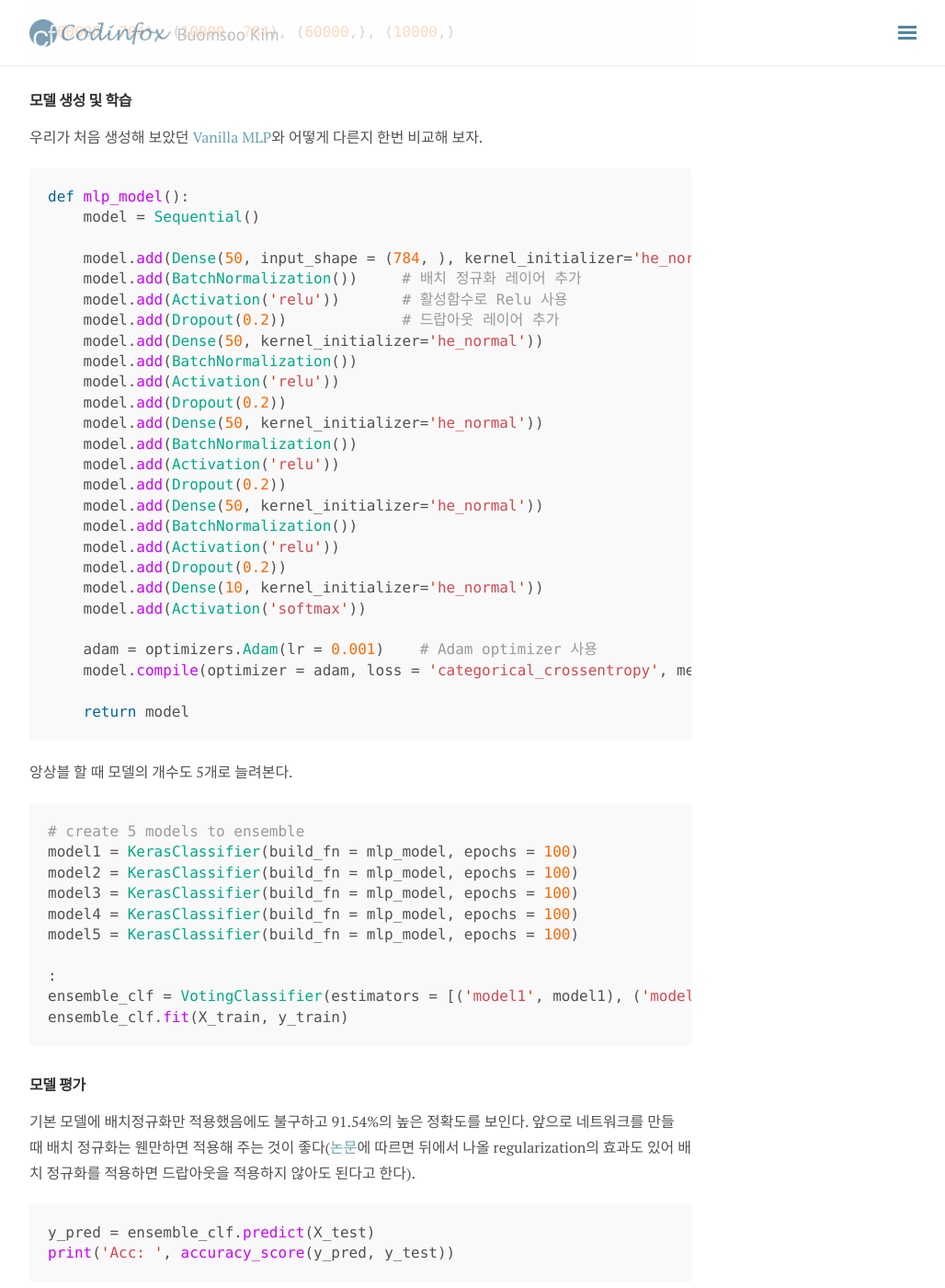
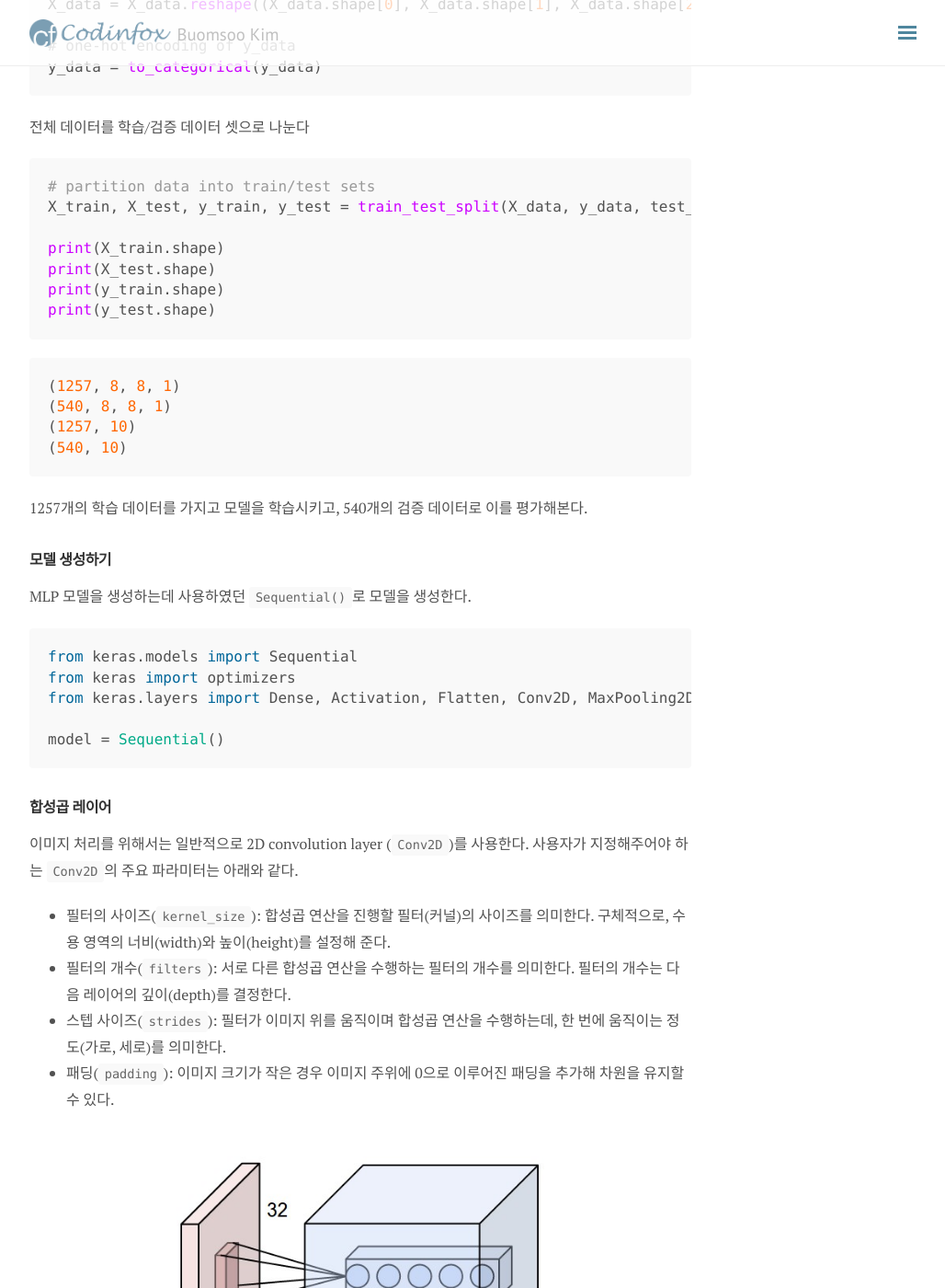
Before and after one commit to buomsoo-kim/buomsoo-kim.github.io, a Jekyll site: the page built from _posts/2018-04-25-Easy-deep-learning-with-Keras-6.md.md, in a window 1280 px wide and 1400 px high, scrolled down 3250 px. Shown: the whole window at 92% size, without its empty margins (248-1276 px from the left). Built offline with Jekyll 4.4.1, drawn with Linux system fonts in a browser that asks for light colours; nearby versions of some CDN libraries; some of the changed text lies outside the part shown.

Commit message:
add files

````diff
--- a/_posts/2018-04-25-Easy-deep-learning-with-Keras-6.md.md
+++ b/_posts/2018-04-25-Easy-deep-learning-with-Keras-6.md.md
@@ -1,17 +1,15 @@
 ---
 layout: post
-title: 케라스와 함께하는 쉬운 딥러닝 (6) - 뉴럴 네트워크의 학습 과정 개선하기
+title: 케라스와 함께하는 쉬운 딥러닝 (8) - 간단한 합성곱 신경망(CNN) 모델 만들기
 category: Keras
 tags: [Python, Keras, Deep Learning, 케라스]
 ---
 
-# 다층 퍼셉트론 6 (Improving techniques for training neural networks 3)
+# 간단한 합성곱 신경망(CNN) 모델 만들기 (Basic CNN)
 
-Objective: 인공신경망 모델을 효율적으로 학습시키기 위한 개선 방법들에 대해 학습한다.
+Objective: 케라스로 간단한 합성곱 신경망 모델을 만들어 본다.
 
-
-
-[지지난 포스팅](https://buomsoo-kim.github.io/keras/2018/04/22/Easy-deep-learning-with-Keras-4.md/)과 [지난 포스팅](https://buomsoo-kim.github.io/keras/2018/04/22/Easy-deep-learning-with-Keras-4.md/)에서 뉴럴 네트워크의 학습 과정을 개선하기 위한 아래의 여섯 가지 방법에 대해서 알아보았다.
+[지난 포스팅](https://buomsoo-kim.github.io/keras/2018/04/25/Easy-deep-learning-with-Keras-6.md/)에서 뉴럴 네트워크의 학습 과정을 개선하기 위한 7가지 방법을 모두 적용한 MLP 모델을 생성해 보았다. 그 7가지 방법은 아래와 같다.
 
 - 가중치 초기화(Weight Initialization)
 - 활성함수(Activation Function)
@@ -19,137 +17,205 @@
 - 배치 정규화(Batch Normalization)
 - 드랍아웃(Dropout)
 - 앙상블(Model Ensemble)
+- 학습 데이터 추가(More training data)
 
-여기에 덧붙여, 지난번 포스팅에서는 학습 시간을 단축시키기 위하여 1/3의 학습 데이터만 가지고 학습을 시켰는데, 이번 포스팅에서는 전체 학습데이터를 가지고 신경망 모델을 학습 후 검증해 보자.
+최종적으로 개선된 MLP 모델은 MNIST 데이터셋에서 98%가 넘는 정확도를 보여주었다.
 
-### MNIST 데이터 셋 불러오기
+이번 포스팅부터는 이미지 데이터를 인식하는데 흔히 쓰이는 합성곱 신경망(CNN) 모델에 대해서 알아보자.
+
+## 합성곱 신경망
+
+CNN은 MLP에 합성곱 레이어(convolution layer)와 풀링 레이어(pooling layer)라는 고유의 구조를 더한 뉴럴 네트워크라고 할 수 있다.
+
+- 합성곱 레이어: 필터(filter), 혹은 커널(kernel)이라고 하는 작은 수용 영역(receptive field)을 통해 데이터를 인식한다.
+- 풀링 레이어: 특정 영역에서 최대값만 추출하거나, 평균값을 추출하여 차원을 축소하는 역할을 한다.
+
+<p align = "center"><br>
+<img src ="/data/images/2018-04-26/cnn.png" width = "600px"/>
+</p>
+
+CNN은 MLP나 뒤에서 나올 순환형 신경망(RNN)에 비해 학습해야 할 파라미터의 개수가 상대적으로 적어 학습이 빠르다는 장점이 있다.
+
+2013년에 [AlexNet](https://papers.nips.cc/paper/4824-imagenet-classification-with-deep-convolutional-neural-networks.pdf)이 제안되어 ImageNet 대회에서 획기적인 성적을 낸 이후로 CNN에 대한 연구가 활발히 되어 이제는 이미지 인식 뿐 아니라 [자연어처리](http://www.aclweb.org/anthology/D14-1181)에도 흔히 쓰이며, [CNN의 학습 과정을 해석]((https://arxiv.org/abs/1311.2901))하고 [시각화](https://distill.pub/2017/feature-visualization/)하려는 시도도 자주 등장하고 있다.
+
+### Digits 데이터 셋 불러오기
+
+이번에는 MNIST와 비슷한 형태지만 데이터셋의 크기가 작은 ```scikit-learn```의 digits 데이터 셋을 활용해 보자.
+
+- [Doc](http://scikit-learn.org/stable/auto_examples/datasets/plot_digits_last_image.html)
 
 ```python
-# 케라스에 내장된 mnist 데이터 셋을 함수로 불러와 바로 활용 가능하다
-from keras.datasets import mnist
+#
+import numpy as np
 import matplotlib.pyplot as plt
 
-(X_train, y_train), (X_test, y_test) = mnist.load_data()
+from sklearn import datasets
+from sklearn.model_selection import train_test_split
+from keras.utils.np_utils import to_categorical
 ```
 
 ```python
-plt.imshow(X_train[0])    # show first number in the dataset
+data = datasets.load_digits()
+plt.imshow(data.images[0])    # show first number in the dataset
 plt.show()
-print('Label: ', y_train[0])
+print('label: ', data.target[0])
 ```
+
 <p align = "center"><br>
-<img src ="/data/images/2018-04-22/2.png" width = "400px"/>
+<img src ="/data/images/2018-04-26/1.png" width = "400px"/>
 </p>
 
 ```python
-plt.imshow(X_test[0])    # show first number in the dataset
+label:  0   # 첫 번째 데이터 인스턴스의 라벨(클래스)는 0이다
+```
+
+Digits 데이터 인스턴스의 개수는 총 1797 개이며, 데이터의 모양은 8 X 8이다.
+
+```python
+# shape of data
+print(X_data.shape)    # (8 X 8) format
+print(y_data.shape)
+```
+
+```python
+(1797, 8, 8)
+(1797,)
+```
+
+### 데이터 셋 전처리
+
+데이터의 모양을 바꾼다. X 데이터는 (3차원으로 바꿔) 차원을 하나 늘리고, Y 데이터는 one-hot 인코딩을 해준다.
+
+```python
+# reshape X_data into 3-D format
+# note that this follows image format of Tensorflow backend
+X_data = X_data.reshape((X_data.shape[0], X_data.shape[1], X_data.shape[2], 1))
+
+# one-hot encoding of y_data
+y_data = to_categorical(y_data)
+```
+
+전체 데이터를 학습/검증 데이터 셋으로 나눈다
+
+```python
+# partition data into train/test sets
+X_train, X_test, y_train, y_test = train_test_split(X_data, y_data, test_size = 0.3, random_state = 777)
+
+print(X_train.shape)
+print(X_test.shape)
+print(y_train.shape)
+print(y_test.shape)
+```
+
+```python
+(1257, 8, 8, 1)
+(540, 8, 8, 1)
+(1257, 10)
+(540, 10)
+```
+
+1257개의 학습 데이터를 가지고 모델을 학습시키고, 540개의 검증 데이터로 이를 평가해본다.
+
+### 모델 생성하기
+
+MLP 모델을 생성하는데 사용하였던 ```Sequential()```로 모델을 생성한다.
+
+```python
+from keras.models import Sequential
+from keras import optimizers
+from keras.layers import Dense, Activation, Flatten, Conv2D, MaxPooling2D
+
+model = Sequential()
+```
+
+### 합성곱 레이어
+
+이미지 처리를 위해서는 일반적으로 2D convolution layer (```Conv2D```)를 사용한다. 사용자가 지정해주어야 하는 ```Conv2D```의 주요 파라미터는 아래와 같다.
+
+- 필터의 사이즈(```kernel_size```): 합성곱 연산을 진행할 필터(커널)의 사이즈를 의미한다. 구체적으로, 수용 영역의 너비(width)와 높이(height)를 설정해 준다.
+- 필터의 개수(```filters```): 서로 다른 합성곱 연산을 수행하는 필터의 개수를 의미한다. 필터의 개수는 다음 레이어의 깊이(depth)를 결정한다.
+- 스텝 사이즈(```strides```): 필터가 이미지 위를 움직이며 합성곱 연산을 수행하는데, 한 번에 움직이는 정도(가로, 세로)를 의미한다.
+- 패딩(```padding```): 이미지 크기가 작은 경우 이미지 주위에 0으로 이루어진 패딩을 추가해 차원을 유지할 수 있다.
+
+<p align = "center"><br>
+<img src ="/data/images/2018-04-26/1.jpg" width = "400px"/>
+</p>
+
+
+```python
+model.add(Conv2D(input_shape = (X_data.shape[1], X_data.shape[2], X_data.shape[3]), filters = 10, kernel_size = (3,3), strides = (1,1), padding = 'valid'))
+```
+
+### 활성함수
+
+MLP와 동일하게 ReLU 활성함수를 사용한다
+
+```python
+model.add(Activation('relu'))
+```
+
+### 풀링 레이어
+
+일반적으로 이미지 인식을 위해서는 맥스 풀링(max pooling), 혹은 애버리지 풀링(average pooling)이 사용되며 특정 영역을 묘사하는 대표값을 뽑아 파라미터의 수를 줄여주는 역할을 한다
+
+<p align = "center"><br>
+<img src ="/data/images/2018-04-26/2.jpg" width = "400px"/>
+</p>
+
+```python
+model.add(MaxPooling2D(pool_size = (2,2)))
+```
+
+### 완전 연결 레이어(Dense 혹은 fully-connected layer)
+
+CNN의 마지막 단에 MLP와 동일한 완전 연결 레이어를 넣을 수도 있고, 넣지 않을 수도 있다.
+
+MLP로 연결하기 전에 3차원의 데이터의 차원을 줄이기 위해 ```Flatten()``` 을 추가해 주는것에 유의하자.
+
+```python
+model.add(Flatten())
+model.add(Dense(50, activation = 'relu'))
+model.add(Dense(10, activation = 'softmax'))     ### 이미지를 분류하기 위한 마지막 레이어
+```
+
+### 모델 컴파일 및 학습
+
+모델을 컴파일하고 학습을 진행시킨다.
+
+```python
+adam = optimizers.Adam(lr = 0.001)
+model.compile(loss = 'categorical_crossentropy', optimizer = adam, metrics = ['accuracy'])
+history = model.fit(X_train, y_train, batch_size = 50, validation_split = 0.2, epochs = 100, verbose = 0)
+```
+
+모델 학습 과정을 시각화해본다. 빠르게 정확도가 올라가는 것으로 보아 학습이 잘 되는 것 같다.
+
+```python
+plt.plot(history.history['acc'])
+plt.plot(history.history['val_acc'])
+plt.legend(['training', 'validation'], loc = 'upper left')
 plt.show()
-print('Label: ', y_test[0])
 ```
 
 <p align = "center"><br>
-<img src ="/data/images/2018-04-22/3.png" width = "400px"/>
+<img src ="/data/images/2018-04-26/2.png" width = "300px"/>
 </p>
-
-### 데이터 셋 전처리
-
-앞서 언급했다시피, MNIST 데이터는 흑백 이미지 형태로, 2차원 행렬(28 X 28)과 같은 형태라고 할 수 있다.
-
-<p align = "center"><br>
-<img src ="https://www.tensorflow.org/versions/r1.1/images/MNIST-Matrix.png" width = "600px"/>
-</p>
-
-하지만 이와 같은 이미지 형태는 우리가 지금 활용하고자 하는 다층 퍼셉트론 모델에는 적합하지 않다. 다층 퍼셉트론은 죽 늘어놓은 1차원 벡터와 같은 형태의 데이터만 받아들일 수 있기 때문이다. 그러므로 우리는 28 X 28의 행렬 형태의 데이터를 재배열(reshape)해 784 차원의 벡터로 바꾼다.
-
-```python
-from keras.utils.np_utils import to_categorical
-from sklearn.model_selection import train_test_split
-
-# reshaping X data: (n, 28, 28) => (n, 784)
-X_train = X_train.reshape((X_train.shape[0], -1))
-X_test = X_test.reshape((X_test.shape[0], -1))
-
-
-# 타겟 변수를 one-hot encoding 한다
-y_train = to_categorical(y_train)
-y_test = to_categorical(y_test)
-
-print(X_train.shape, X_test.shape, y_train.shape, y_test.shape)
-```
-
-아래에 보다시피 이번에는 6만개의 학습 데이터를 가지고 모델을 학습시키고, 1만개의 데이터를 가지고 학습 결과를 검증해 본다.
-
-```python
-(60000, 784), (10000, 784), (60000,), (10000,)
-```
-
-### 모델 생성 및 학습
-
-우리가 처음 생성해 보았던 [Vanilla MLP](https://buomsoo-kim.github.io/keras/2018/04/22/Easy-deep-learning-with-Keras-3.md/)와 어떻게 다른지 한번 비교해 보자.
-
-```python
-def mlp_model():
-    model = Sequential()
-
-    model.add(Dense(50, input_shape = (784, ), kernel_initializer='he_normal'))   # 가중치 초기화 방식 변경
-    model.add(BatchNormalization())     # 배치 정규화 레이어 추가
-    model.add(Activation('relu'))       # 활성함수로 Relu 사용
-    model.add(Dropout(0.2))             # 드랍아웃 레이어 추가
-    model.add(Dense(50, kernel_initializer='he_normal'))
-    model.add(BatchNormalization())
-    model.add(Activation('relu'))
-    model.add(Dropout(0.2))
-    model.add(Dense(50, kernel_initializer='he_normal'))
-    model.add(BatchNormalization())
-    model.add(Activation('relu'))
-    model.add(Dropout(0.2))
-    model.add(Dense(50, kernel_initializer='he_normal'))
-    model.add(BatchNormalization())
-    model.add(Activation('relu'))
-    model.add(Dropout(0.2))
-    model.add(Dense(10, kernel_initializer='he_normal'))
-    model.add(Activation('softmax'))
-
-    adam = optimizers.Adam(lr = 0.001)    # Adam optimizer 사용
-    model.compile(optimizer = adam, loss = 'categorical_crossentropy', metrics = ['accuracy'])
-
-    return model
-```
-
-앙상블 할 때 모델의 개수도 5개로 늘려본다.
-
-```python
-# create 5 models to ensemble
-model1 = KerasClassifier(build_fn = mlp_model, epochs = 100)
-model2 = KerasClassifier(build_fn = mlp_model, epochs = 100)
-model3 = KerasClassifier(build_fn = mlp_model, epochs = 100)
-model4 = KerasClassifier(build_fn = mlp_model, epochs = 100)
-model5 = KerasClassifier(build_fn = mlp_model, epochs = 100)
-
-:
-ensemble_clf = VotingClassifier(estimators = [('model1', model1), ('model2', model2), ('model3', model3), ('model4', model4), ('model5', model5)], voting = 'soft')
-ensemble_clf.fit(X_train, y_train)
-```
 
 ### 모델 평가
 
-기본 모델에 배치정규화만 적용했음에도 불구하고 91.54%의 높은 정확도를 보인다. 앞으로 네트워크를 만들 때 배치 정규화는 웬만하면 적용해 주는 것이 좋다([논문](https://arxiv.org/abs/1502.03167)에 따르면 뒤에서 나올 regularization의 효과도 있어 배치 정규화를 적용하면 드랍아웃을 적용하지 않아도 된다고 한다).
+검증 데이터로 모델을 평가해본다
 
 ```python
-y_pred = ensemble_clf.predict(X_test)
-print('Acc: ', accuracy_score(y_pred, y_test))
+results = model.evaluate(X_test, y_test)
+print('Test accuracy: ', results[1])
 ```
 
 ```python
-Acc:  0.9801
+Test accuracy:  0.972222222222
 ```
 
-최종 결과로 98%가 넘는 높은 정확도를 기록하였다. 모델 구조(복잡도나 크기)는 바꾸지 않았음에도 불구하고 아무런 개선 사항도 적용하지 않은 [Vanilla MLP](https://buomsoo-kim.github.io/keras/2018/04/22/Easy-deep-learning-with-Keras-3.md/)가 20% 정도의 정확도를 기록했던 것과 비교하면 괄목할 만한 성과이다.
-
-일반적으로 뉴럴 네트워크를 학습시킬 때에는 여기서 나온 <strong>7가지 학습 개선 방법(가중치 초기화, 활성함수, 최적화, 배치 정규화, 드랍아웃, 앙상블, 학습 데이터 추가)</strong>을 모두 총동원하여 정확도(혹은 정밀도, 재현율, ROC 등)를 조금이라도 높이기 위해서 노력한다. 즉, 최소한 현업에 적용할 만한 뉴럴 네트워크를 만들 때 여기서 나온 방법은 모두 활용을 해볼만한 가치가 있다는 얘기다. 물론 어떤 상황에 어떤 방식이 유효할지는 그때그때 다르기 때문에 최적화된 결과를 위해서는 삽질을 통해 실험을 많이 해봐야 한다... (*데이터 사이언스의 8할은 노가다이다*)
-
-이제 다음 포스팅에서는 이미지 데이터를 학습하는 데 최적화된 모델로 알려져 있는 합성곱 신경망(CNN; Convolutional Neural Networks)에 대해서 알아 보자!
+최종 결과로 97%가 넘는 높은 정확도를 기록하였다. 가장 간단한 형태의 CNN을 구현했음에도 불구하고 상당히 정확히 숫자를 분류해내는 것을 알 수 있다. 이제 다음 포스팅부터는 CNN에 대해서 더 자세히 알아보자.
 
 # 전체 코드
 
-본 실습의 전체 코드는 [여기](https://github.com/buomsoo-kim/Easy-deep-learning-with-Keras/blob/master/1.%20MLP/3-Advanced-MLP-2/2-Advanced-MLP-2.ipynb)에서 열람하실 수 있습니다!
+본 실습의 전체 코드는 [여기](https://github.com/buomsoo-kim/Easy-deep-learning-with-Keras/blob/master/2.%20CNN/1-Basic-CNN/1-basic-cnn.ipynb)에서 열람하실 수 있습니다!
--- /dev/null
+++ b/_posts/2018-04-26-Easy-deep-learning-with-Keras-7.md.md
@@ -0,0 +1,155 @@
+---
+layout: post
+title: 케라스와 함께하는 쉬운 딥러닝 (6) - 뉴럴 네트워크의 학습 과정 개선하기
+category: Keras
+tags: [Python, Keras, Deep Learning, 케라스]
+---
+
+# 다층 퍼셉트론 6 (Improving techniques for training neural networks 3)
+
+Objective: 인공신경망 모델을 효율적으로 학습시키기 위한 개선 방법들에 대해 학습한다.
+
+
+
+[지지난 포스팅](https://buomsoo-kim.github.io/keras/2018/04/22/Easy-deep-learning-with-Keras-4.md/)과 [지난 포스팅](https://buomsoo-kim.github.io/keras/2018/04/22/Easy-deep-learning-with-Keras-4.md/)에서 뉴럴 네트워크의 학습 과정을 개선하기 위한 아래의 여섯 가지 방법에 대해서 알아보았다.
+
+- 가중치 초기화(Weight Initialization)
+- 활성함수(Activation Function)
+- 최적화(Optimization)
+- 배치 정규화(Batch Normalization)
+- 드랍아웃(Dropout)
+- 앙상블(Model Ensemble)
+
+여기에 덧붙여, 지난번 포스팅에서는 학습 시간을 단축시키기 위하여 1/3의 학습 데이터만 가지고 학습을 시켰는데, 이번 포스팅에서는 전체 학습데이터를 가지고 신경망 모델을 학습 후 검증해 보자.
+
+### MNIST 데이터 셋 불러오기
+
+```python
+# 케라스에 내장된 mnist 데이터 셋을 함수로 불러와 바로 활용 가능하다
+from keras.datasets import mnist
+import matplotlib.pyplot as plt
+
+(X_train, y_train), (X_test, y_test) = mnist.load_data()
+```
+
+```python
+plt.imshow(X_train[0])    # show first number in the dataset
+plt.show()
+print('Label: ', y_train[0])
+```
+<p align = "center"><br>
+<img src ="/data/images/2018-04-22/2.png" width = "400px"/>
+</p>
+
+```python
+plt.imshow(X_test[0])    # show first number in the dataset
+plt.show()
+print('Label: ', y_test[0])
+```
+
+<p align = "center"><br>
+<img src ="/data/images/2018-04-22/3.png" width = "400px"/>
+</p>
+
+### 데이터 셋 전처리
+
+앞서 언급했다시피, MNIST 데이터는 흑백 이미지 형태로, 2차원 행렬(28 X 28)과 같은 형태라고 할 수 있다.
+
+<p align = "center"><br>
+<img src ="https://www.tensorflow.org/versions/r1.1/images/MNIST-Matrix.png" width = "600px"/>
+</p>
+
+하지만 이와 같은 이미지 형태는 우리가 지금 활용하고자 하는 다층 퍼셉트론 모델에는 적합하지 않다. 다층 퍼셉트론은 죽 늘어놓은 1차원 벡터와 같은 형태의 데이터만 받아들일 수 있기 때문이다. 그러므로 우리는 28 X 28의 행렬 형태의 데이터를 재배열(reshape)해 784 차원의 벡터로 바꾼다.
+
+```python
+from keras.utils.np_utils import to_categorical
+from sklearn.model_selection import train_test_split
+
+# reshaping X data: (n, 28, 28) => (n, 784)
+X_train = X_train.reshape((X_train.shape[0], -1))
+X_test = X_test.reshape((X_test.shape[0], -1))
+
+
+# 타겟 변수를 one-hot encoding 한다
+y_train = to_categorical(y_train)
+y_test = to_categorical(y_test)
+
+print(X_train.shape, X_test.shape, y_train.shape, y_test.shape)
+```
+
+아래에 보다시피 이번에는 6만개의 학습 데이터를 가지고 모델을 학습시키고, 1만개의 데이터를 가지고 학습 결과를 검증해 본다.
+
+```python
+(60000, 784), (10000, 784), (60000,), (10000,)
+```
+
+### 모델 생성 및 학습
+
+우리가 처음 생성해 보았던 [Vanilla MLP](https://buomsoo-kim.github.io/keras/2018/04/22/Easy-deep-learning-with-Keras-3.md/)와 어떻게 다른지 한번 비교해 보자.
+
+```python
+def mlp_model():
+    model = Sequential()
+
+    model.add(Dense(50, input_shape = (784, ), kernel_initializer='he_normal'))   # 가중치 초기화 방식 변경
+    model.add(BatchNormalization())     # 배치 정규화 레이어 추가
+    model.add(Activation('relu'))       # 활성함수로 Relu 사용
+    model.add(Dropout(0.2))             # 드랍아웃 레이어 추가
+    model.add(Dense(50, kernel_initializer='he_normal'))
+    model.add(BatchNormalization())
+    model.add(Activation('relu'))
+    model.add(Dropout(0.2))
+    model.add(Dense(50, kernel_initializer='he_normal'))
+    model.add(BatchNormalization())
+    model.add(Activation('relu'))
+    model.add(Dropout(0.2))
+    model.add(Dense(50, kernel_initializer='he_normal'))
+    model.add(BatchNormalization())
+    model.add(Activation('relu'))
+    model.add(Dropout(0.2))
+    model.add(Dense(10, kernel_initializer='he_normal'))
+    model.add(Activation('softmax'))
+
+    adam = optimizers.Adam(lr = 0.001)    # Adam optimizer 사용
+    model.compile(optimizer = adam, loss = 'categorical_crossentropy', metrics = ['accuracy'])
+
+    return model
+```
+
+앙상블 할 때 모델의 개수도 5개로 늘려본다.
+
+```python
+# create 5 models to ensemble
+model1 = KerasClassifier(build_fn = mlp_model, epochs = 100)
+model2 = KerasClassifier(build_fn = mlp_model, epochs = 100)
+model3 = KerasClassifier(build_fn = mlp_model, epochs = 100)
+model4 = KerasClassifier(build_fn = mlp_model, epochs = 100)
+model5 = KerasClassifier(build_fn = mlp_model, epochs = 100)
+
+:
+ensemble_clf = VotingClassifier(estimators = [('model1', model1), ('model2', model2), ('model3', model3), ('model4', model4), ('model5', model5)], voting = 'soft')
+ensemble_clf.fit(X_train, y_train)
+```
+
+### 모델 평가
+
+기본 모델에 배치정규화만 적용했음에도 불구하고 91.54%의 높은 정확도를 보인다. 앞으로 네트워크를 만들 때 배치 정규화는 웬만하면 적용해 주는 것이 좋다([논문](https://arxiv.org/abs/1502.03167)에 따르면 뒤에서 나올 regularization의 효과도 있어 배치 정규화를 적용하면 드랍아웃을 적용하지 않아도 된다고 한다).
+
+```python
+y_pred = ensemble_clf.predict(X_test)
+print('Acc: ', accuracy_score(y_pred, y_test))
+```
+
+```python
+Acc:  0.9801
+```
+
+최종 결과로 98%가 넘는 높은 정확도를 기록하였다. 모델 구조(복잡도나 크기)는 바꾸지 않았음에도 불구하고 아무런 개선 사항도 적용하지 않은 [Vanilla MLP](https://buomsoo-kim.github.io/keras/2018/04/22/Easy-deep-learning-with-Keras-3.md/)가 20% 정도의 정확도를 기록했던 것과 비교하면 괄목할 만한 성과이다.
+
+일반적으로 뉴럴 네트워크를 학습시킬 때에는 여기서 나온 <strong>7가지 학습 개선 방법(가중치 초기화, 활성함수, 최적화, 배치 정규화, 드랍아웃, 앙상블, 학습 데이터 추가)</strong>을 모두 총동원하여 정확도(혹은 정밀도, 재현율, ROC 등)를 조금이라도 높이기 위해서 노력한다. 즉, 최소한 현업에 적용할 만한 뉴럴 네트워크를 만들 때 여기서 나온 방법은 모두 활용을 해볼만한 가치가 있다는 얘기다. 물론 어떤 상황에 어떤 방식이 유효할지는 그때그때 다르기 때문에 최적화된 결과를 위해서는 삽질을 통해 실험을 많이 해봐야 한다... (*데이터 사이언스의 8할은 노가다이다*)
+
+이제 다음 포스팅에서는 이미지 데이터를 학습하는 데 최적화된 모델로 알려져 있는 합성곱 신경망(CNN; Convolutional Neural Networks)에 대해서 알아 보자!
+
+# 전체 코드
+
+본 실습의 전체 코드는 [여기](https://github.com/buomsoo-kim/Easy-deep-learning-with-Keras/blob/master/1.%20MLP/3-Advanced-MLP-2/2-Advanced-MLP-2.ipynb)에서 열람하실 수 있습니다!
````
Also changed, not shown: data/images/2018-04-26/1.jpg (added), data/images/2018-04-26/1.png (added), data/images/2018-04-26/2.jpg (added), data/images/2018-04-26/2.png (added), data/images/2018-04-26/cnn.jpeg (added), data/images/2018-04-26/convnet.jpeg (added).
